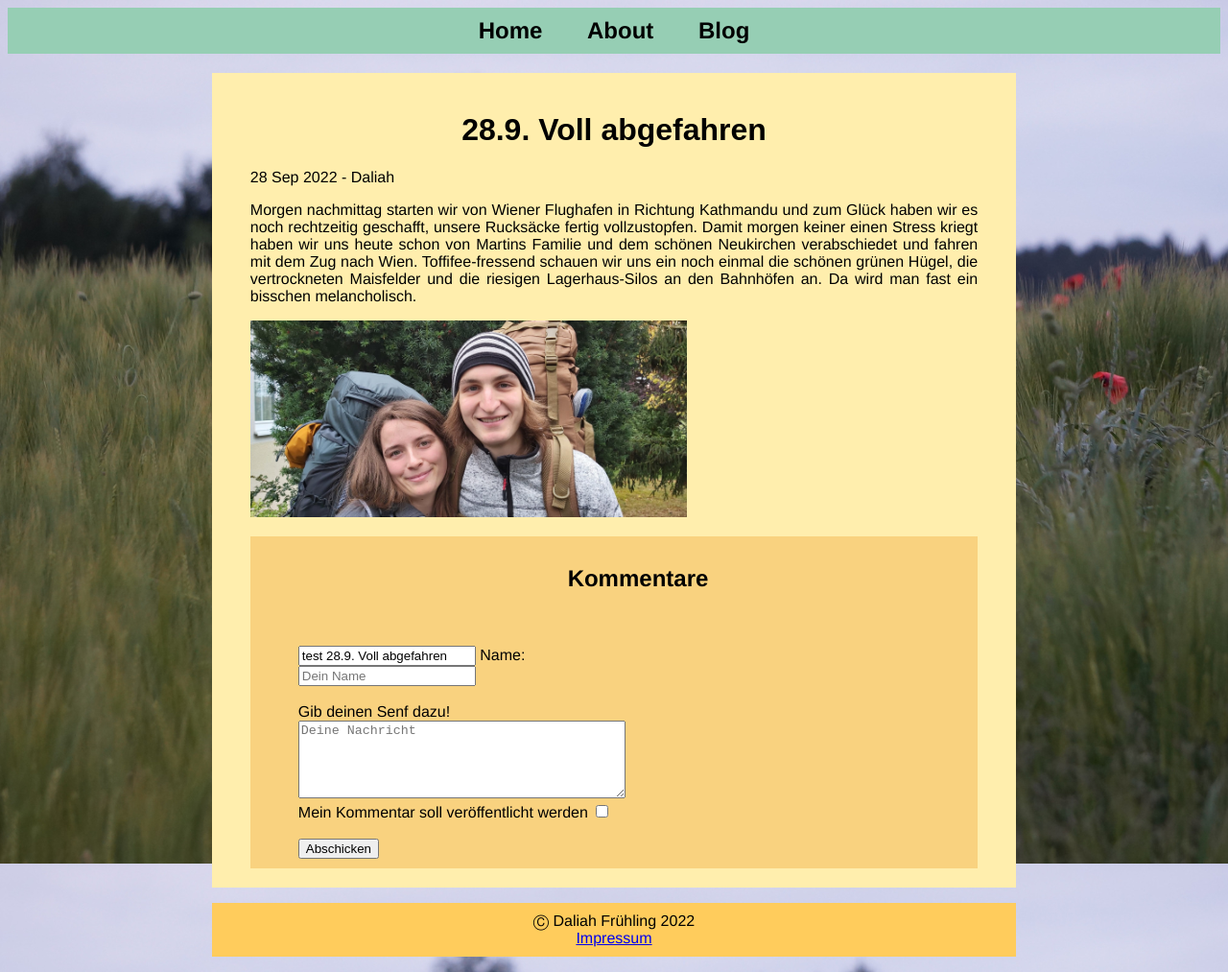
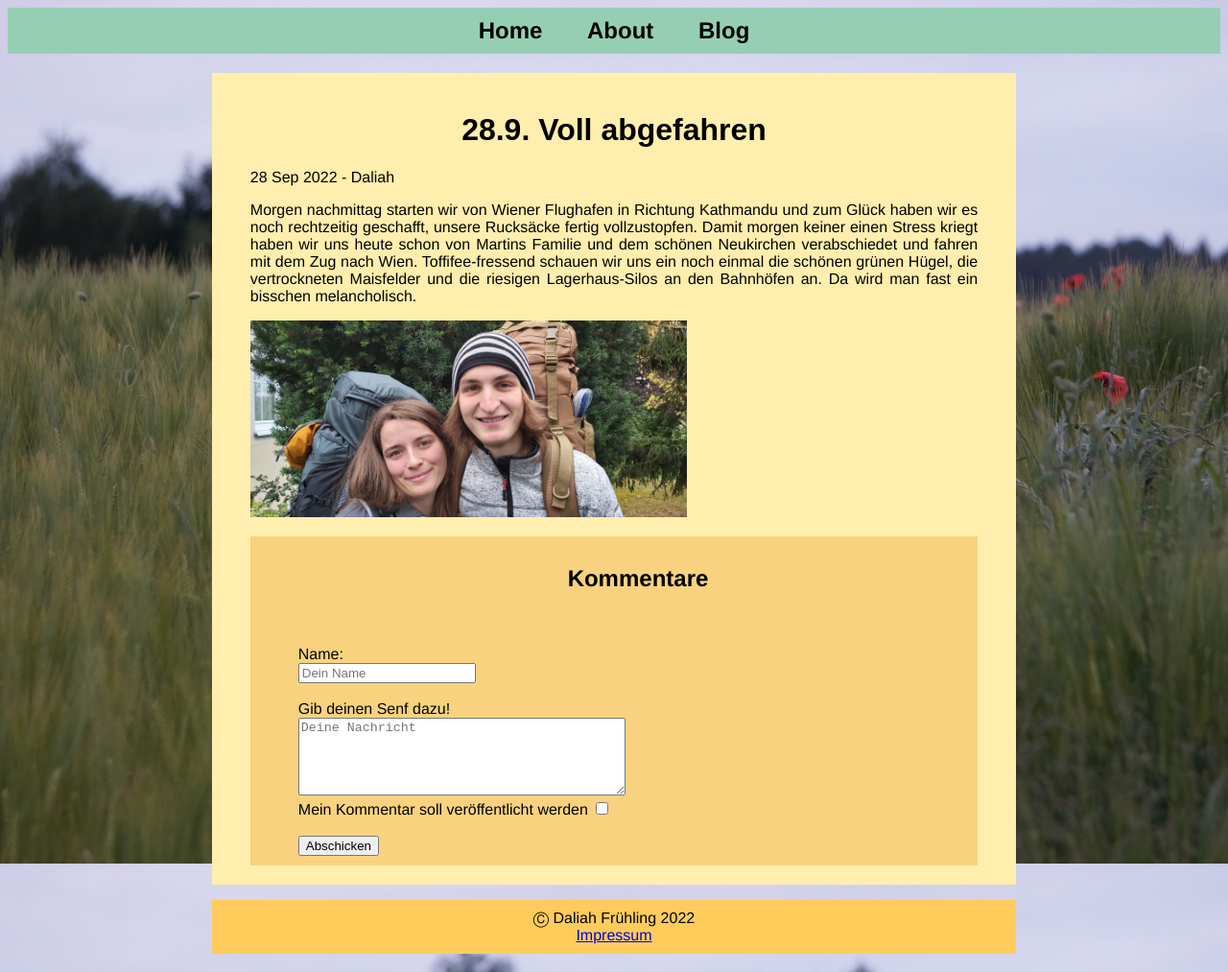
Before and after one commit to grundlbert/blog, a Jekyll site: the page built from _posts/2022-09-28-abgefahren.md, in a window 1280 px wide. Shown: the whole page at 96% size. Built offline with Jekyll 4.4.1, drawn with Linux system fonts in a browser that asks for light colours.

Commit message:
blog comment test

```diff
--- a/_includes/post_comment.html
+++ b/_includes/post_comment.html
@@ -2,7 +2,7 @@
     <form id="postCommentFormNetlify" method="POST" netlify-honeypot="bot-field" data-netlify="true" accept-charset="utf-8">
         <h2>Kommentare</h2>
         <input type="hidden" name="subject" value="Blog Kommentar" /><br><br>
-        <input name="blogpost" value="test {{ page.title }}" />
+        <input type="hidden" name="blogpost" value="test {{ page.title }}" />
         <label>Name:<br><input type="text" name="name" placeholder="Dein Name" required></label><br><br>
         <label>Gib deinen Senf dazu!<br><textarea cols="40" rows="5" name="message" placeholder="Deine Nachricht"></textarea></label><br>
         <label>Mein Kommentar soll veröffentlicht werden</label>
```
